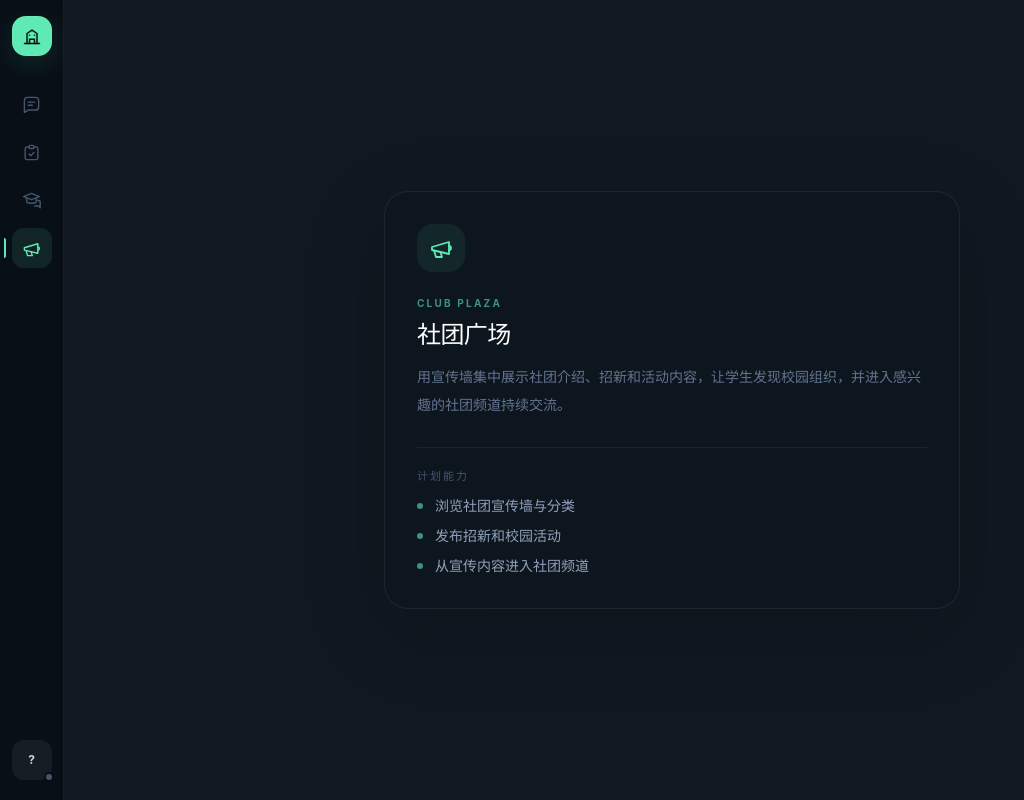
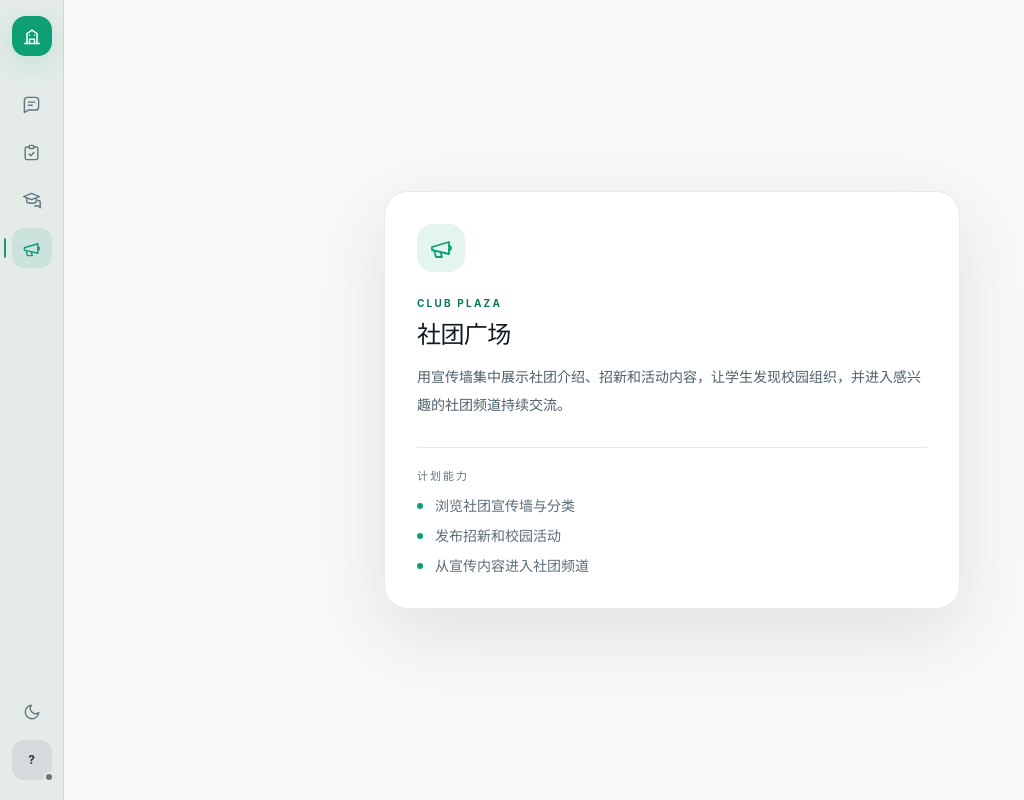
Before and after one commit to Jade1114/chat-room, a React (Vite) app in the folder frontend/: page /clubs in a window 1280 px wide. Shown: the whole page, without its empty margins (0-1024 px from the left). Built offline with nearby package versions, Linux system fonts and the light colour scheme; no server answers.

Commit message:
feat(frontend): add system-aware dual themes

```diff
--- a/frontend/src/features/chat/ChatWorkspace.tsx
+++ b/frontend/src/features/chat/ChatWorkspace.tsx
@@ -50,7 +50,7 @@ export function ChatWorkspace() {
         onRefresh={refreshLobby}
       />
 
-      <section className="grid min-h-screen min-w-0 grid-rows-[64px_minmax(0,1fr)_auto] bg-[#101821]">
+      <section className="grid min-h-screen min-w-0 grid-rows-[64px_minmax(0,1fr)_auto] bg-content">
         <MessageHeader channel={activeChannel} />
         <MessageTimeline channel={activeChannel} connected={isConnected} items={timeline} />
         <MessageComposer
--- /dev/null
+++ b/frontend/src/features/theme/useTheme.ts
@@ -0,0 +1,82 @@
+import { useCallback, useEffect, useState } from 'react';
+
+export type Theme = 'light' | 'dark';
+
+const storageKey = 'chat-room-theme';
+
+function isTheme(value: string | null): value is Theme {
+  return value === 'light' || value === 'dark';
+}
+
+function systemTheme(): Theme {
+  return window.matchMedia('(prefers-color-scheme: dark)').matches ? 'dark' : 'light';
+}
+
+function savedTheme(): Theme | null {
+  try {
+    const value = window.localStorage.getItem(storageKey);
+    return isTheme(value) ? value : null;
+  } catch {
+    return null;
+  }
+}
+
+function resolveTheme(): Theme {
+  return savedTheme() || systemTheme();
+}
+
+function applyTheme(theme: Theme) {
+  document.documentElement.dataset.theme = theme;
+  document.documentElement.style.colorScheme = theme;
+}
+
+export function initializeTheme() {
+  applyTheme(resolveTheme());
+}
+
+export function useTheme() {
+  const [theme, setTheme] = useState<Theme>(() => resolveTheme());
+
+  useEffect(() => {
+    const mediaQuery = window.matchMedia('(prefers-color-scheme: dark)');
+
+    function syncSystemTheme() {
+      if (!savedTheme()) {
+        const nextTheme = systemTheme();
+        applyTheme(nextTheme);
+        setTheme(nextTheme);
+      }
+    }
+
+    function syncStoredTheme(event: StorageEvent) {
+      if (event.key !== storageKey) {
+        return;
+      }
+      const nextTheme = isTheme(event.newValue) ? event.newValue : systemTheme();
+      applyTheme(nextTheme);
+      setTheme(nextTheme);
+    }
+
+    mediaQuery.addEventListener('change', syncSystemTheme);
+    window.addEventListener('storage', syncStoredTheme);
+    return () => {
+      mediaQuery.removeEventListener('change', syncSystemTheme);
+      window.removeEventListener('storage', syncStoredTheme);
+    };
+  }, []);
+
+  const toggleTheme = useCallback(() => {
+    setTheme((current) => {
+      const nextTheme = current === 'dark' ? 'light' : 'dark';
+      try {
+        window.localStorage.setItem(storageKey, nextTheme);
+      } catch {
+        // The active page still switches theme when storage is unavailable.
+      }
+      applyTheme(nextTheme);
+      return nextTheme;
+    });
+  }, []);
+
+  return { theme, toggleTheme };
+}
--- a/frontend/src/index.css
+++ b/frontend/src/index.css
@@ -1,12 +1,149 @@
 @import 'tailwindcss';
 
+@theme inline {
+  --color-app: var(--theme-app);
+  --color-rail: var(--theme-rail);
+  --color-sidebar: var(--theme-sidebar);
+  --color-content: var(--theme-content);
+  --color-elevated: var(--theme-elevated);
+  --color-card: var(--theme-card);
+  --color-hover: var(--theme-hover);
+  --color-active: var(--theme-active);
+  --color-divider: var(--theme-divider);
+  --color-primary: var(--theme-text-primary);
+  --color-strong: var(--theme-text-strong);
+  --color-muted: var(--theme-text-muted);
+  --color-subtle: var(--theme-text-subtle);
+  --color-faint: var(--theme-text-faint);
+  --color-accent: var(--theme-accent);
+  --color-accent-hover: var(--theme-accent-hover);
+  --color-accent-strong: var(--theme-accent-strong);
+  --color-accent-soft: var(--theme-accent-soft);
+  --color-accent-wash: var(--theme-accent-wash);
+  --color-on-accent: var(--theme-on-accent);
+  --color-online: var(--theme-online);
+  --color-info: var(--theme-info);
+  --color-info-soft: var(--theme-info-soft);
+  --color-violet: var(--theme-violet);
+  --color-violet-soft: var(--theme-violet-soft);
+  --color-danger: var(--theme-danger);
+  --color-danger-soft: var(--theme-danger-soft);
+  --color-danger-border: var(--theme-danger-border);
+  --shadow-panel: 0 24px 80px var(--theme-shadow);
+  --shadow-composer: 0 16px 48px var(--theme-shadow-soft);
+  --shadow-accent: 0 8px 28px var(--theme-accent-shadow);
+}
+
 :root {
-  color-scheme: dark;
+  color-scheme: light;
+  --theme-app: #edf2f1;
+  --theme-rail: #e4ebe9;
+  --theme-sidebar: #f3f6f5;
+  --theme-content: #f8faf9;
+  --theme-elevated: #ffffff;
+  --theme-card: #ffffff;
+  --theme-hover: rgb(15 23 42 / 0.045);
+  --theme-active: rgb(15 23 42 / 0.07);
+  --theme-divider: rgb(15 23 42 / 0.09);
+  --theme-text-primary: #26343d;
+  --theme-text-strong: #101b24;
+  --theme-text-muted: #4e606b;
+  --theme-text-subtle: #5b6d78;
+  --theme-text-faint: #647680;
+  --theme-accent: #0f9f75;
+  --theme-accent-hover: #0b8a66;
+  --theme-accent-strong: #08785a;
+  --theme-accent-soft: rgb(15 159 117 / 0.11);
+  --theme-accent-wash: rgb(15 159 117 / 0.045);
+  --theme-on-accent: #ffffff;
+  --theme-online: #16a66f;
+  --theme-info: #087da4;
+  --theme-info-soft: rgb(8 125 164 / 0.1);
+  --theme-violet: #7657bd;
+  --theme-violet-soft: rgb(118 87 189 / 0.1);
+  --theme-danger: #be475e;
+  --theme-danger-soft: rgb(190 71 94 / 0.08);
+  --theme-danger-border: rgb(190 71 94 / 0.18);
+  --theme-shadow: rgb(31 45 52 / 0.12);
+  --theme-shadow-soft: rgb(31 45 52 / 0.1);
+  --theme-accent-shadow: rgb(15 159 117 / 0.16);
   font-family: Inter, "PingFang SC", "Microsoft YaHei", ui-sans-serif, system-ui, -apple-system, BlinkMacSystemFont, "Segoe UI", sans-serif;
   font-synthesis: none;
   text-rendering: optimizeLegibility;
   -webkit-font-smoothing: antialiased;
   -moz-osx-font-smoothing: grayscale;
+}
+
+:root[data-theme='dark'] {
+  color-scheme: dark;
+  --theme-app: #080d13;
+  --theme-rail: #090f16;
+  --theme-sidebar: #0e151e;
+  --theme-content: #101821;
+  --theme-elevated: #0b121a;
+  --theme-card: #0d151e;
+  --theme-hover: rgb(255 255 255 / 0.05);
+  --theme-active: rgb(255 255 255 / 0.07);
+  --theme-divider: rgb(255 255 255 / 0.07);
+  --theme-text-primary: #d8e0e7;
+  --theme-text-strong: #f8fafc;
+  --theme-text-muted: #a0aec0;
+  --theme-text-subtle: #7b8ba1;
+  --theme-text-faint: #718096;
+  --theme-accent: #6ee7b7;
+  --theme-accent-hover: #a7f3d0;
+  --theme-accent-strong: #a7f3d0;
+  --theme-accent-soft: rgb(110 231 183 / 0.1);
+  --theme-accent-wash: rgb(110 231 183 / 0.035);
+  --theme-on-accent: #07120f;
+  --theme-online: #34d399;
+  --theme-info: #7dd3fc;
+  --theme-info-soft: rgb(125 211 252 / 0.1);
+  --theme-violet: #c4b5fd;
+  --theme-violet-soft: rgb(196 181 253 / 0.1);
+  --theme-danger: #fda4af;
+  --theme-danger-soft: rgb(251 113 133 / 0.06);
+  --theme-danger-border: rgb(251 113 133 / 0.14);
+  --theme-shadow: rgb(0 0 0 / 0.2);
+  --theme-shadow-soft: rgb(0 0 0 / 0.22);
+  --theme-accent-shadow: rgb(52 211 153 / 0.14);
+}
+
+@media (prefers-color-scheme: dark) {
+  :root:not([data-theme]) {
+    color-scheme: dark;
+    --theme-app: #080d13;
+    --theme-rail: #090f16;
+    --theme-sidebar: #0e151e;
+    --theme-content: #101821;
+    --theme-elevated: #0b121a;
+    --theme-card: #0d151e;
+    --theme-hover: rgb(255 255 255 / 0.05);
+    --theme-active: rgb(255 255 255 / 0.07);
+    --theme-divider: rgb(255 255 255 / 0.07);
+    --theme-text-primary: #d8e0e7;
+    --theme-text-strong: #f8fafc;
+    --theme-text-muted: #a0aec0;
+    --theme-text-subtle: #7b8ba1;
+    --theme-text-faint: #718096;
+    --theme-accent: #6ee7b7;
+    --theme-accent-hover: #a7f3d0;
+    --theme-accent-strong: #a7f3d0;
+    --theme-accent-soft: rgb(110 231 183 / 0.1);
+    --theme-accent-wash: rgb(110 231 183 / 0.035);
+    --theme-on-accent: #07120f;
+    --theme-online: #34d399;
+    --theme-info: #7dd3fc;
+    --theme-info-soft: rgb(125 211 252 / 0.1);
+    --theme-violet: #c4b5fd;
+    --theme-violet-soft: rgb(196 181 253 / 0.1);
+    --theme-danger: #fda4af;
+    --theme-danger-soft: rgb(251 113 133 / 0.06);
+    --theme-danger-border: rgb(251 113 133 / 0.14);
+    --theme-shadow: rgb(0 0 0 / 0.2);
+    --theme-shadow-soft: rgb(0 0 0 / 0.22);
+    --theme-accent-shadow: rgb(52 211 153 / 0.14);
+  }
 }
 
 * {
@@ -21,7 +158,9 @@ body,
 
 body {
   margin: 0;
-  background: #080d13;
+  background: var(--theme-app);
+  color: var(--theme-text-primary);
+  transition: background-color 160ms ease, color 160ms ease;
 }
 
 button,
@@ -38,12 +177,12 @@ select {
 button:focus-visible,
 select:focus-visible,
 textarea:focus-visible {
-  outline: 2px solid rgb(110 231 183 / 0.55);
+  outline: 2px solid var(--theme-accent);
   outline-offset: 2px;
 }
 
 * {
-  scrollbar-color: rgb(71 85 105 / 0.45) transparent;
+  scrollbar-color: var(--theme-text-faint) transparent;
   scrollbar-width: thin;
 }
 
@@ -53,7 +192,7 @@ textarea:focus-visible {
 
 *::-webkit-scrollbar-thumb {
   border-radius: 999px;
-  background: rgb(71 85 105 / 0.45);
+  background: var(--theme-text-faint);
 }
 
 *::-webkit-scrollbar-track {
--- a/frontend/src/layouts/AppShell.tsx
+++ b/frontend/src/layouts/AppShell.tsx
@@ -2,6 +2,7 @@ import { useAtomValue } from 'jotai';
 import { Link, Outlet } from '@tanstack/react-router';
 import type { ReactNode } from 'react';
 import { Icon } from '../components/Icon';
+import { useTheme } from '../features/theme/useTheme';
 import { useWorkspaceSession } from '../features/workspace/useWorkspaceSession';
 import { currentUserAtom, isConnectedAtom } from '../state/chatAtoms';
 import type { UserRole } from '../types/chat';
@@ -43,6 +44,7 @@ const navigationItems: NavigationItem[] = [
 
 export function AppShell() {
   useWorkspaceSession();
+  const { theme, toggleTheme } = useTheme();
 
   const currentUser = useAtomValue(currentUserAtom);
   const isConnected = useAtomValue(isConnectedAtom);
@@ -51,10 +53,10 @@ export function AppShell() {
     : '正在加载用户';
 
   return (
-    <main className="min-h-screen bg-[#080d13] text-[#e8edf2]">
+    <main className="min-h-screen bg-app text-primary">
       <div className="grid min-h-screen grid-cols-[64px_minmax(0,1fr)] max-md:grid-cols-[56px_minmax(0,1fr)]">
-        <aside className="flex min-h-screen flex-col items-center border-r border-white/[0.06] bg-[#090f16] px-2 py-4">
-          <div className="grid size-10 place-items-center rounded-[14px] border border-emerald-200/20 bg-emerald-300 text-[#07120f] shadow-[0_8px_28px_rgba(52,211,153,0.14)]" title="星河大学">
+        <aside className="flex min-h-screen flex-col items-center border-r border-divider bg-rail px-2 py-4">
+          <div className="grid size-10 place-items-center rounded-[14px] border border-accent-soft bg-accent text-on-accent shadow-accent" title="星河大学">
             <Icon className="size-5"><path d="M3 21h18" /><path d="M6 21V9l6-4 6 4v12" /><path d="M9 21v-5h6v5" /><path d="M9 11h.01M15 11h.01" /></Icon>
           </div>
 
@@ -64,21 +66,35 @@ export function AppShell() {
                 key={item.to}
                 to={item.to}
                 title={item.label}
-                className="group relative grid size-10 place-items-center rounded-xl text-slate-600 transition hover:bg-white/[0.05] hover:text-slate-300 data-[status=active]:bg-emerald-300/10 data-[status=active]:text-emerald-300"
+                className="group relative grid size-10 place-items-center rounded-xl text-faint transition hover:bg-hover hover:text-muted data-[status=active]:bg-accent-soft data-[status=active]:text-accent"
               >
-                <span className="absolute -left-2 h-5 w-0.5 rounded-r-full bg-emerald-300 opacity-0 transition group-data-[status=active]:opacity-100" />
+                <span className="absolute -left-2 h-5 w-0.5 rounded-r-full bg-accent opacity-0 transition group-data-[status=active]:opacity-100" />
                 <Icon className="size-[19px]">{item.icon}</Icon>
               </Link>
             ))}
           </nav>
 
+          <button
+            type="button"
+            onClick={toggleTheme}
+            title={theme === 'dark' ? '切换为浅色主题' : '切换为深色主题'}
+            aria-label={theme === 'dark' ? '切换为浅色主题' : '切换为深色主题'}
+            className="mb-2 grid size-10 place-items-center rounded-xl text-faint transition hover:bg-hover hover:text-primary"
+          >
+            {theme === 'dark' ? (
+              <Icon className="size-[18px]"><circle cx="12" cy="12" r="4" /><path d="M12 2v2M12 20v2M4.93 4.93l1.42 1.42M17.66 17.66l1.41 1.41M2 12h2M20 12h2M4.93 19.07l1.42-1.42M17.66 6.34l1.41-1.41" /></Icon>
+            ) : (
+              <Icon className="size-[18px]"><path d="M21 12.79A9 9 0 1 1 11.21 3 7 7 0 0 0 21 12.79Z" /></Icon>
+            )}
+          </button>
+
           <div
             aria-label={userTitle}
             title={userTitle}
-            className="relative mb-1 grid size-10 place-items-center rounded-xl bg-white/[0.06] text-xs font-bold text-slate-300"
+            className="relative mb-1 grid size-10 place-items-center rounded-xl bg-active text-xs font-bold text-primary"
           >
             {currentUser?.displayName.slice(0, 1).toUpperCase() || '?'}
-            <span className={`absolute -bottom-0.5 -right-0.5 size-2.5 rounded-full border-2 border-[#090f16] ${isConnected ? 'bg-emerald-400' : 'bg-slate-600'}`} />
+            <span className={`absolute -bottom-0.5 -right-0.5 size-2.5 rounded-full border-2 border-rail ${isConnected ? 'bg-online' : 'bg-faint'}`} />
           </div>
         </aside>
 
--- a/frontend/src/main.tsx
+++ b/frontend/src/main.tsx
@@ -1,7 +1,10 @@
 import { StrictMode } from 'react';
 import { createRoot } from 'react-dom/client';
 import App from './App';
+import { initializeTheme } from './features/theme/useTheme';
 import './index.css';
+
+initializeTheme();
 
 createRoot(document.getElementById('root')!).render(
   <StrictMode>
--- a/frontend/src/pages/FeaturePlaceholderPage.tsx
+++ b/frontend/src/pages/FeaturePlaceholderPage.tsx
@@ -10,20 +10,20 @@ interface FeaturePlaceholderPageProps {
 
 export function FeaturePlaceholderPage({ eyebrow, title, description, icon, actions }: FeaturePlaceholderPageProps) {
   return (
-    <section className="flex min-h-screen items-center justify-center bg-[#101821] px-6 py-12">
-      <div className="w-full max-w-xl rounded-3xl border border-white/[0.07] bg-[#0d151e] p-8 shadow-[0_24px_80px_rgba(0,0,0,0.18)] max-sm:p-6">
-        <div className="grid size-12 place-items-center rounded-2xl bg-emerald-300/[0.08] text-emerald-300">
+    <section className="flex min-h-screen items-center justify-center bg-content px-6 py-12">
+      <div className="w-full max-w-xl rounded-3xl border border-divider bg-card p-8 shadow-panel max-sm:p-6">
+        <div className="grid size-12 place-items-center rounded-2xl bg-accent-soft text-accent">
           {icon}
         </div>
-        <p className="mt-6 text-[10px] font-bold uppercase tracking-[0.22em] text-emerald-300/60">{eyebrow}</p>
-        <h1 className="mt-2 text-2xl font-semibold tracking-tight text-white">{title}</h1>
-        <p className="mt-3 text-sm leading-7 text-slate-500">{description}</p>
-        <div className="mt-7 border-t border-white/[0.06] pt-5">
-          <p className="text-[11px] font-bold uppercase tracking-[0.18em] text-slate-600">计划能力</p>
+        <p className="mt-6 text-[10px] font-bold uppercase tracking-[0.22em] text-accent-strong">{eyebrow}</p>
+        <h1 className="mt-2 text-2xl font-semibold tracking-tight text-strong">{title}</h1>
+        <p className="mt-3 text-sm leading-7 text-muted">{description}</p>
+        <div className="mt-7 border-t border-divider pt-5">
+          <p className="text-[11px] font-bold uppercase tracking-[0.18em] text-faint">计划能力</p>
           <ul className="mt-3 grid gap-2.5">
             {actions.map((action) => (
-              <li key={action} className="flex items-center gap-3 text-sm text-slate-400">
-                <span className="size-1.5 rounded-full bg-emerald-300/60" />
+              <li key={action} className="flex items-center gap-3 text-sm text-subtle">
+                <span className="size-1.5 rounded-full bg-accent" />
                 {action}
               </li>
             ))}
```
Also changed, not shown: frontend/src/features/chat/components/ChannelSidebar.tsx (+11 -11 lines), frontend/src/features/chat/components/MessageComposer.tsx (+5 -5 lines), frontend/src/features/chat/components/MessageHeader.tsx (+4 -4 lines), frontend/src/features/chat/components/MessageTimeline.tsx (+13 -13 lines), frontend/src/features/chat/components/OnlineMemberList.tsx (+10 -10 lines).
